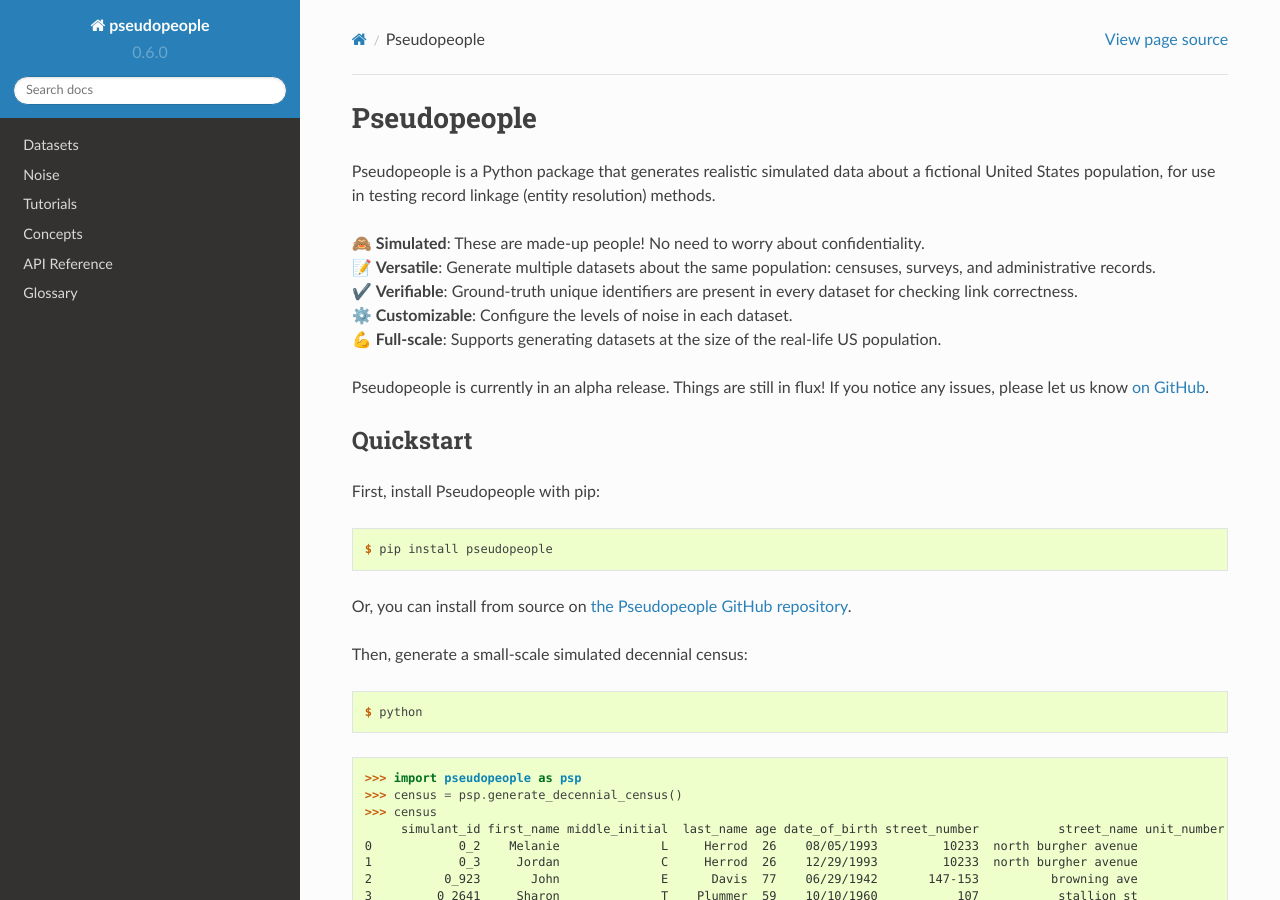
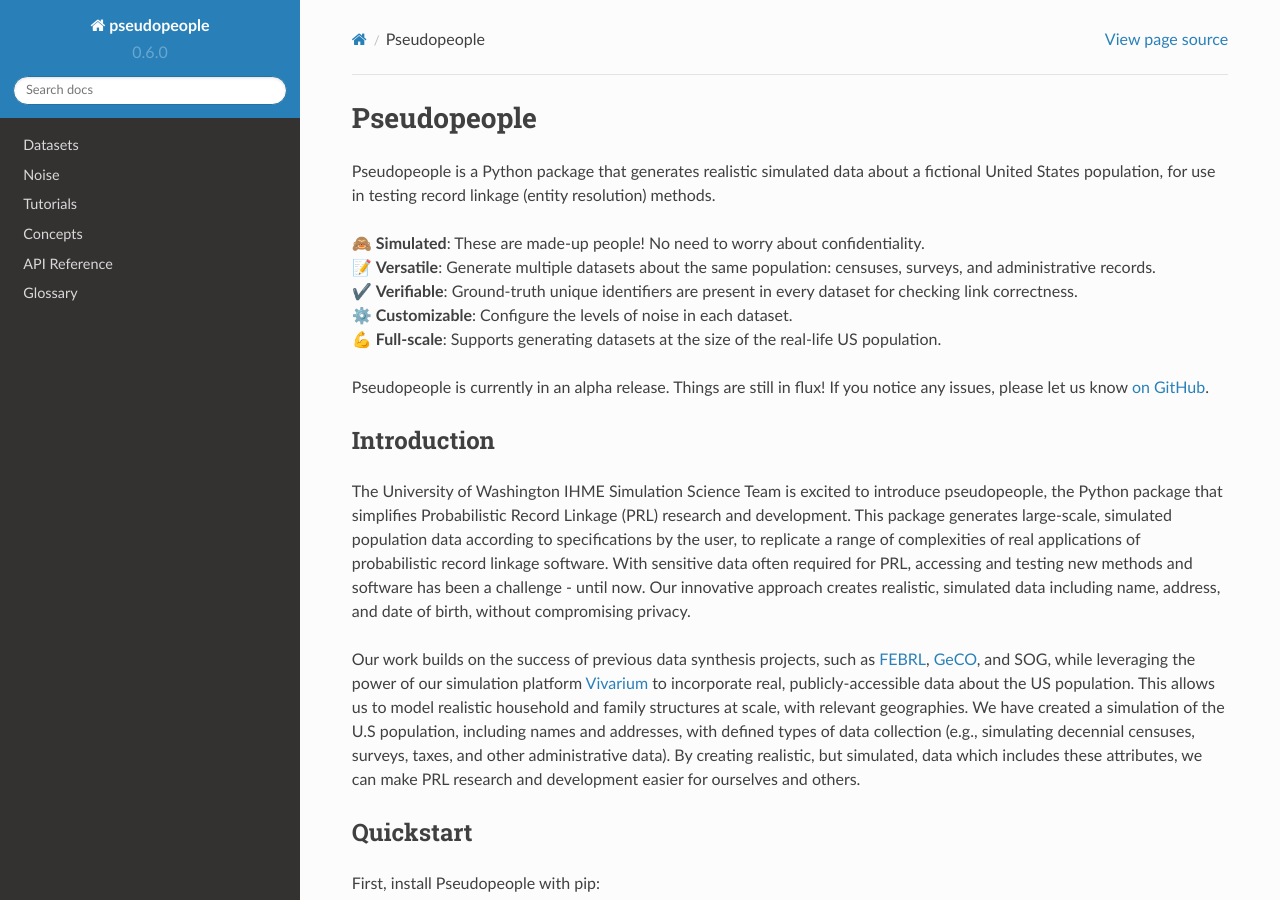
Before and after one commit to ihmeuw/pseudopeople, a Sphinx documentation site: the page built from docs/source/index.rst, in a window 1280 px wide and 900 px high. Built offline with Sphinx 7.4.7 and the Read the Docs theme 2.0.0, drawn with Linux system fonts in a browser that asks for light colours.

Commit message:
Add longer introduction

```diff
--- a/docs/source/index.rst
+++ b/docs/source/index.rst
@@ -15,6 +15,23 @@
 Pseudopeople is currently in an alpha release.
 Things are still in flux!
 If you notice any issues, please let us know `on GitHub <https://github.com/ihmeuw/pseudopeople/issues>`_.
+
+Introduction
+------------
+
+The University of Washington IHME Simulation Science Team is excited to introduce pseudopeople, the Python package that simplifies Probabilistic Record Linkage (PRL) research and development.
+This package generates large-scale, simulated population data according to specifications by the user, to replicate a range of complexities of real applications of probabilistic record linkage software.
+With sensitive data often required for PRL, accessing and testing new methods and software has been a challenge - until now.
+Our innovative approach creates realistic, simulated data including name, address, and date of birth, without compromising privacy.
+
+Our work builds on the success of previous data synthesis projects, such as
+`FEBRL <http://users.cecs.anu.edu.au/~Peter.Christen/Febrl/febrl-0.3/febrldoc-0.3/manual.html>`_,
+`GeCO <https://dl.acm.org/doi/10.1145/2505515.2508207>`_,
+and SOG,
+while leveraging the power of our simulation platform `Vivarium <https://vivarium.readthedocs.io/en/latest/>`_ to incorporate real, publicly-accessible data about the US population.
+This allows us to model realistic household and family structures at scale, with relevant geographies.
+We have created a simulation of the U.S population, including names and addresses, with defined types of data collection (e.g., simulating decennial censuses, surveys, taxes, and other administrative data).
+By creating realistic, but simulated, data which includes these attributes, we can make PRL research and development easier for ourselves and others.
 
 Quickstart
 ----------
```
